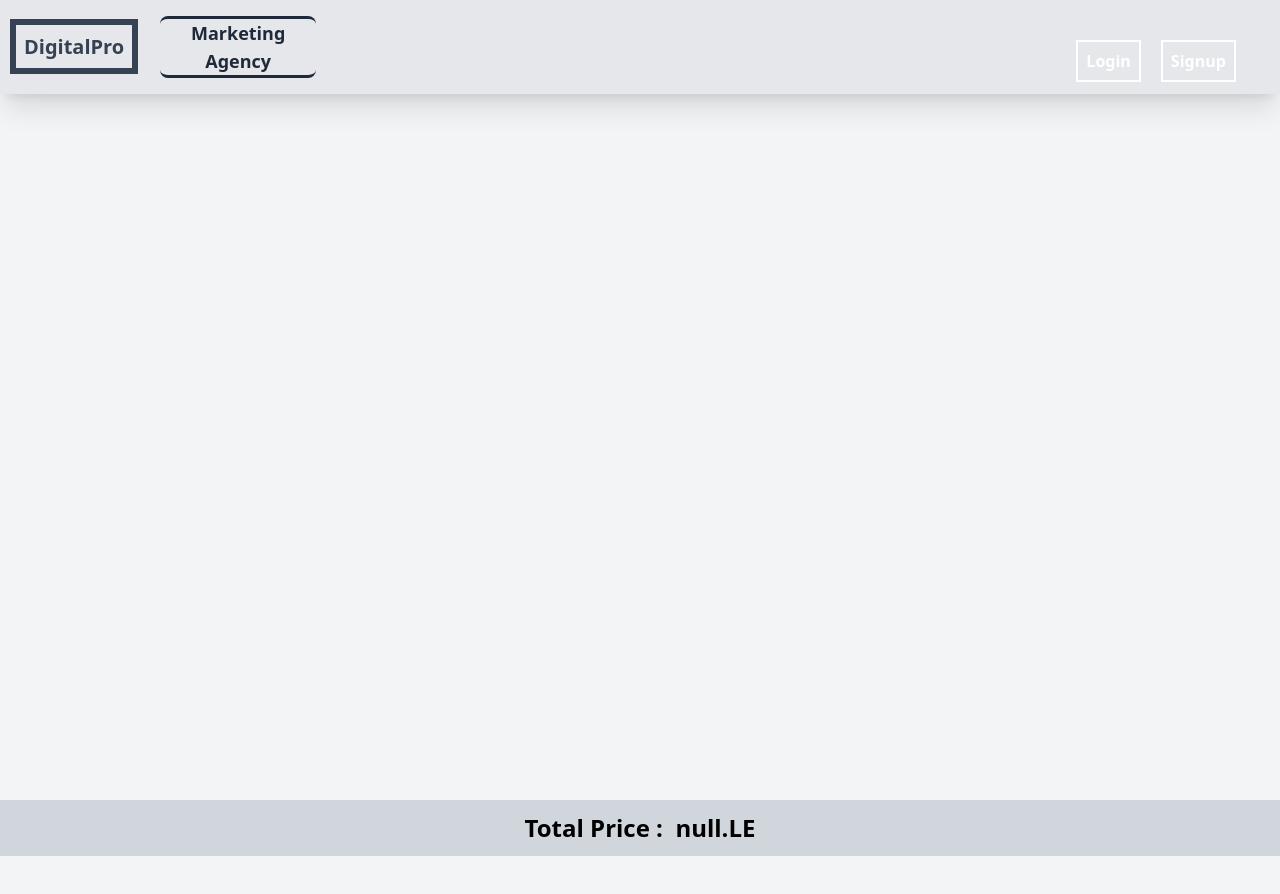
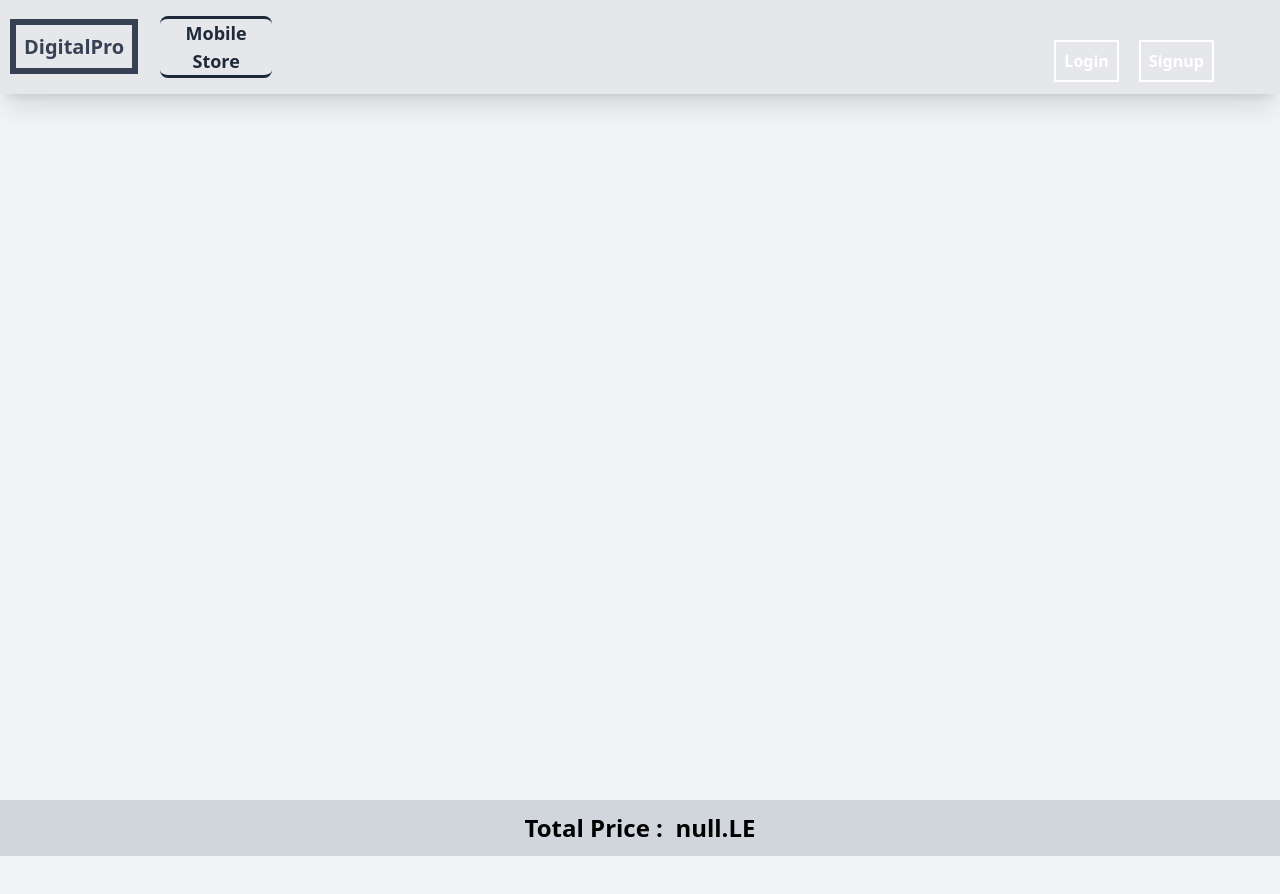
Before and after one commit to AbdoDeso/Project---4---JS, a plain HTML site: page cartPage.html in a window 1280 px wide. Shown: the top 894 px of the page. Drawn offline with nearby package versions, Linux system fonts and the light colour scheme.

```diff
--- a/cartPage.html
+++ b/cartPage.html
@@ -16,8 +16,8 @@
                 <div class="flex flex-row text-center gap-x-3 items-center">
                     <h1 class=" hover:scale-108 transition duration-300"><a class="font-bold text-xs md:text-base lg:text-xl text-gray-700
                          outline-6 outline-gray-700 hover:outline-gray-200 transition duration-300 p-2 mr-4 " href="index.html">DigitalPro</a></h1>
-                    <h2 class=" hidden md:flex   w-39 font-bold text-xs md:text-lg cursor-pointer border-y-3
-                     text-gray-800 font-bold rounded-lg  hover:scale-108 transition duration-300">Marketing Agency</h2>
+                    <h2 class=" hidden md:flex   w-28 font-bold text-xs md:text-lg cursor-pointer border-y-3
+                     text-gray-800 font-bold rounded-lg  hover:scale-108 transition duration-300">Mobile Store</h2>
                 </div>
 
 
```
Also changed, not shown: index.html (+2 -2 lines), login.html (+2 -2 lines), register.html (+2 -2 lines).
